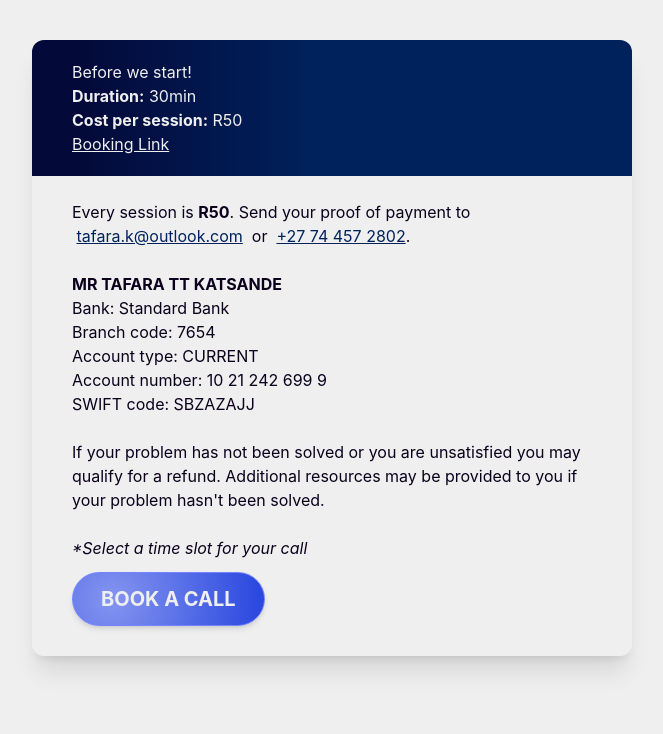
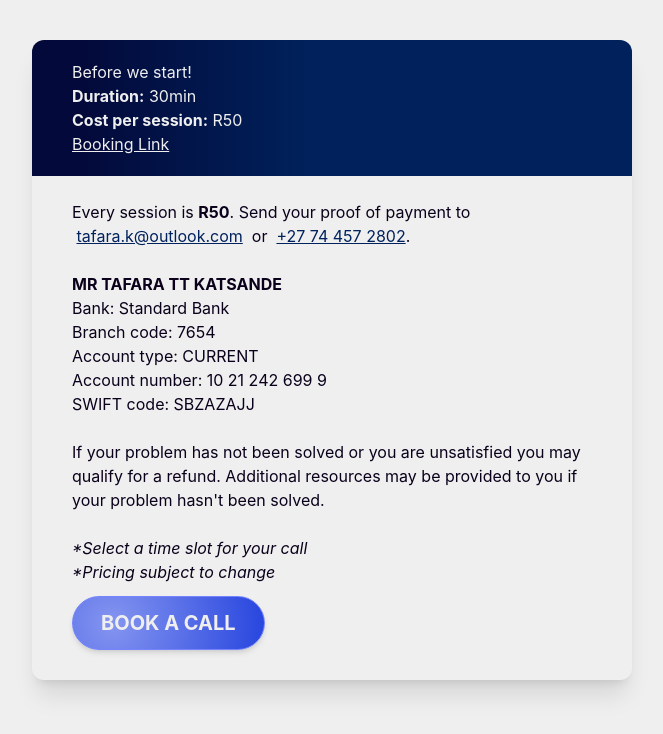
Before and after one commit to 111nation/techsupport, a React (Vite) app: page /booking in a window 1280 px wide. Shown: the top 734 px of the page, without its empty margins (308-971 px from the left). Built offline with nearby package versions, Linux system fonts and the light colour scheme.

Commit message:
Updated booking page

```diff
--- a/src/pages/Booking/Booking.tsx
+++ b/src/pages/Booking/Booking.tsx
@@ -58,7 +58,8 @@ function Booking() {
             qualify for a refund. Additional resources may be provided to you if
             your problem hasn't been solved. <br /> <br />
             <i className="m-0 text-md">
-              *Select a time slot for your call
+              *Select a time slot for your call <br />
+              *Pricing subject to change
             </i>{" "}
             <br />
             <Button className="mt-3 " onClick={onClick} />
```
